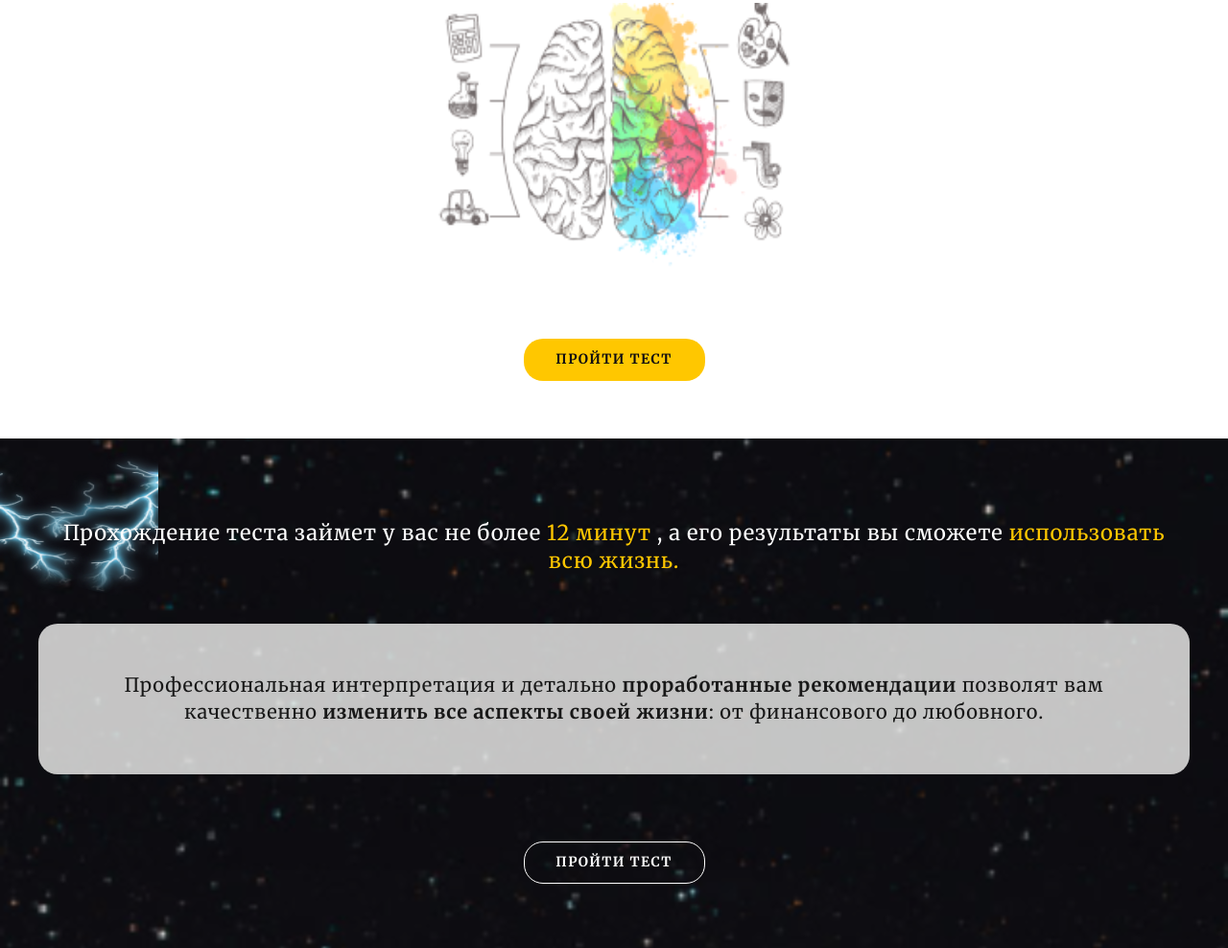
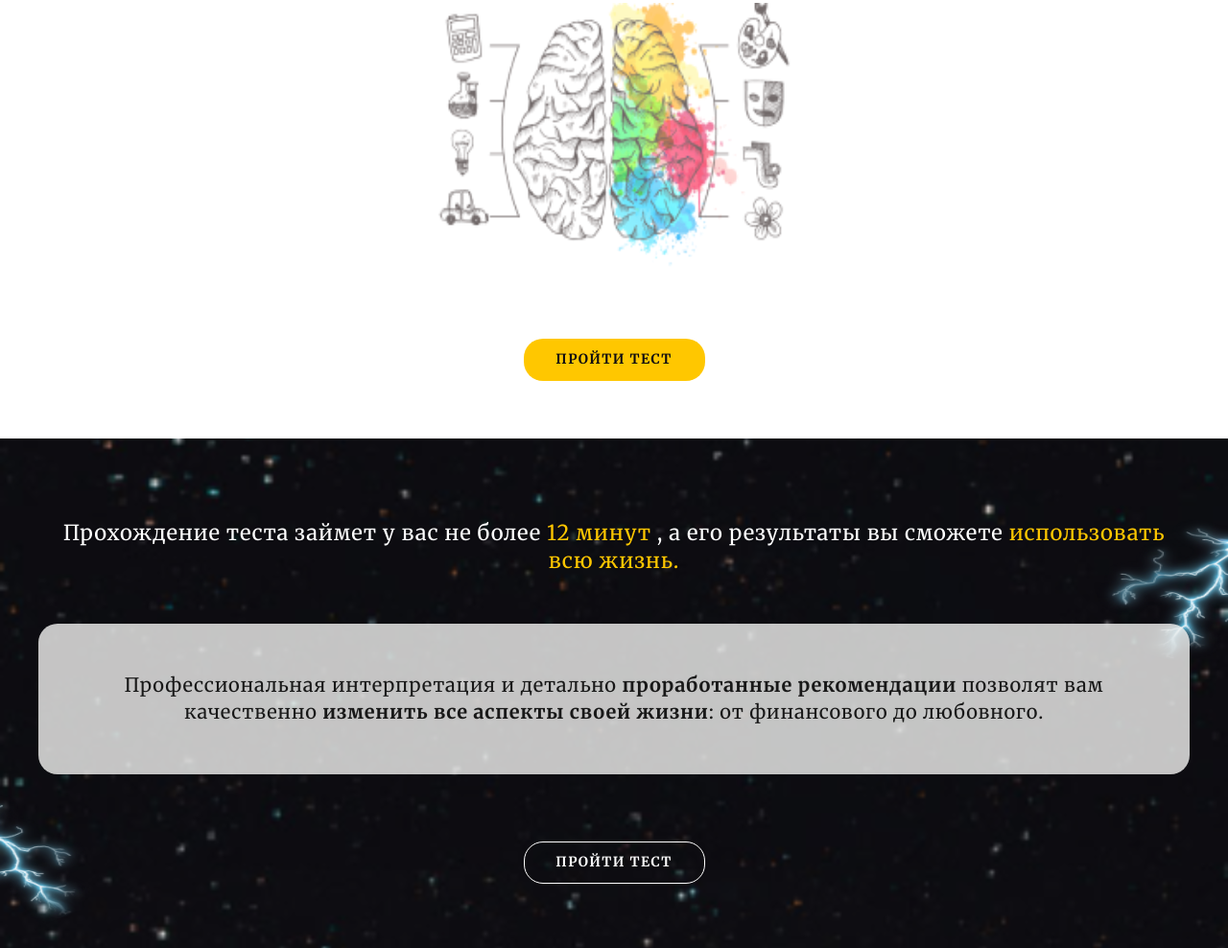
Before and after one commit to csnotgo/test-IQ, a website built with Parcel: page src/index.html in a window 1280 px wide. Shown: the part 1365-2353 px from the top of the page at 96% size. Built offline with nearby package versions, Linux system fonts and the light colour scheme; files whose address does not match are found by name.

Commit message:
Update about_second_section.css

```diff
--- a/src/styles/about_second_section.css
+++ b/src/styles/about_second_section.css
@@ -5,7 +5,7 @@
   background-image: url("../images/lightning_left.png"), url("../images/lightning_right.png");
   background-size: 165px 185px, 165px 185px;
   background-repeat: no-repeat;
-  background-position: right 70, 0 bottom;
+  background-position: right 70px, 0 bottom;
 }
 
 .about-second-text {
```
